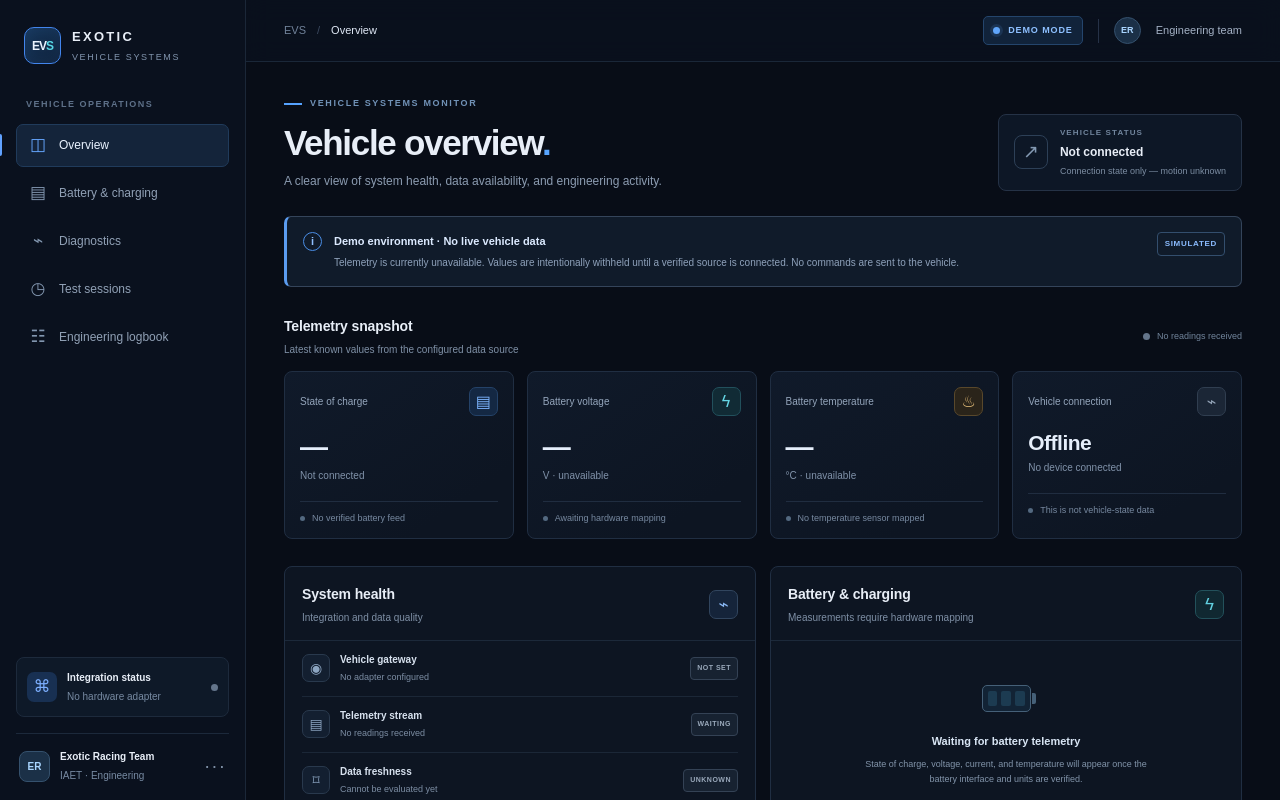
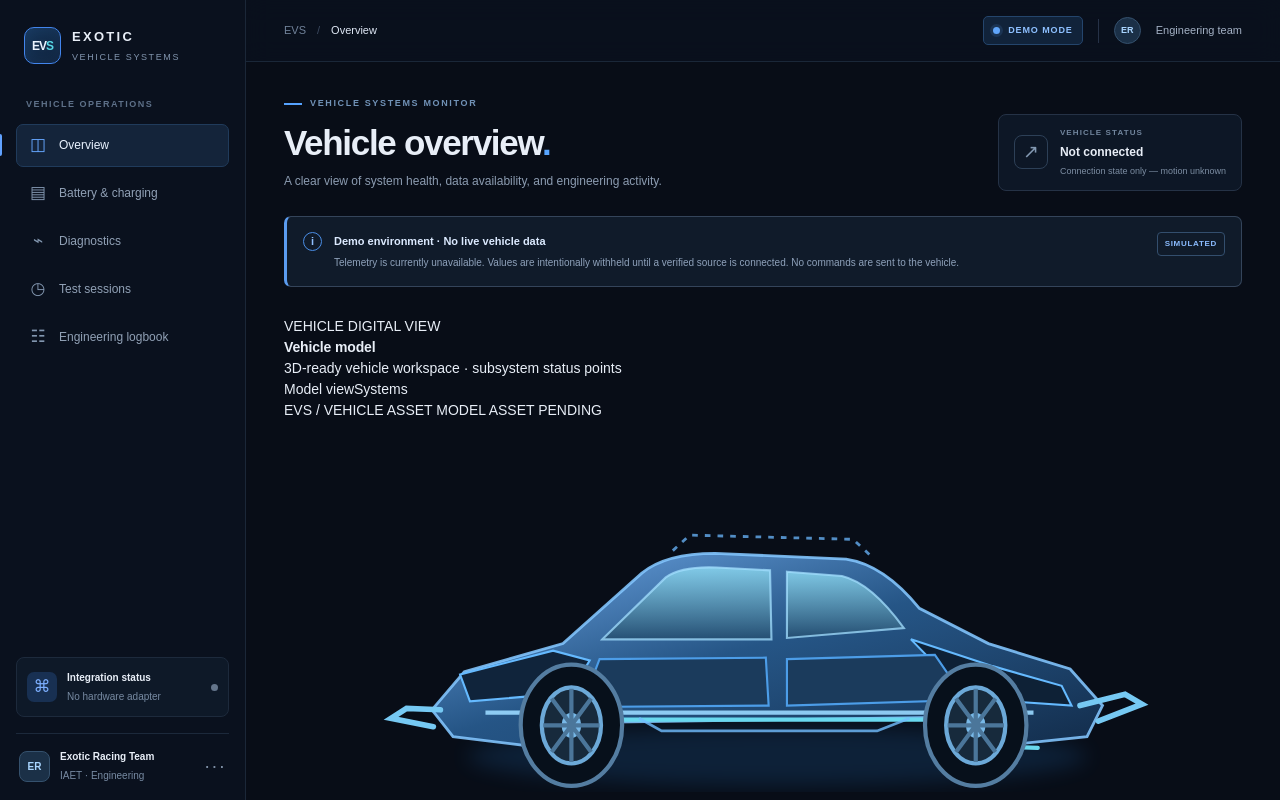
Before and after one commit to Abdo1629/exotic-vehicle-systems, a Next.js app: page / in a window 1280 px wide. Shown: the top 800 px of the page. Built offline with nearby package versions, Linux system fonts and the light colour scheme.

Commit message:
feat: integrate vehicle model and subsystem inspector

```diff
--- a/app/page.tsx
+++ b/app/page.tsx
@@ -1,3 +1,5 @@
+import VehicleModelStage from "@/components/vehicle/VehicleModelStage";
+
 const navigation = [
   { label: "Overview", icon: "◫", href: "#overview", active: true },
   { label: "Battery & charging", icon: "▤", href: "#battery" },
@@ -78,6 +80,8 @@ export default function Home() {
             <span className="notice-tag">SIMULATED</span>
           </section>
 
+          <VehicleModelStage />
+
           <section className="section-block" aria-labelledby="telemetry-heading">
             <div className="section-heading"><div><h2 id="telemetry-heading">Telemetry snapshot</h2><p>Latest known values from the configured data source</p></div><span className="updated-label"><span className="status-dot grey" /> No readings received</span></div>
             <div className="metrics-grid">
```
